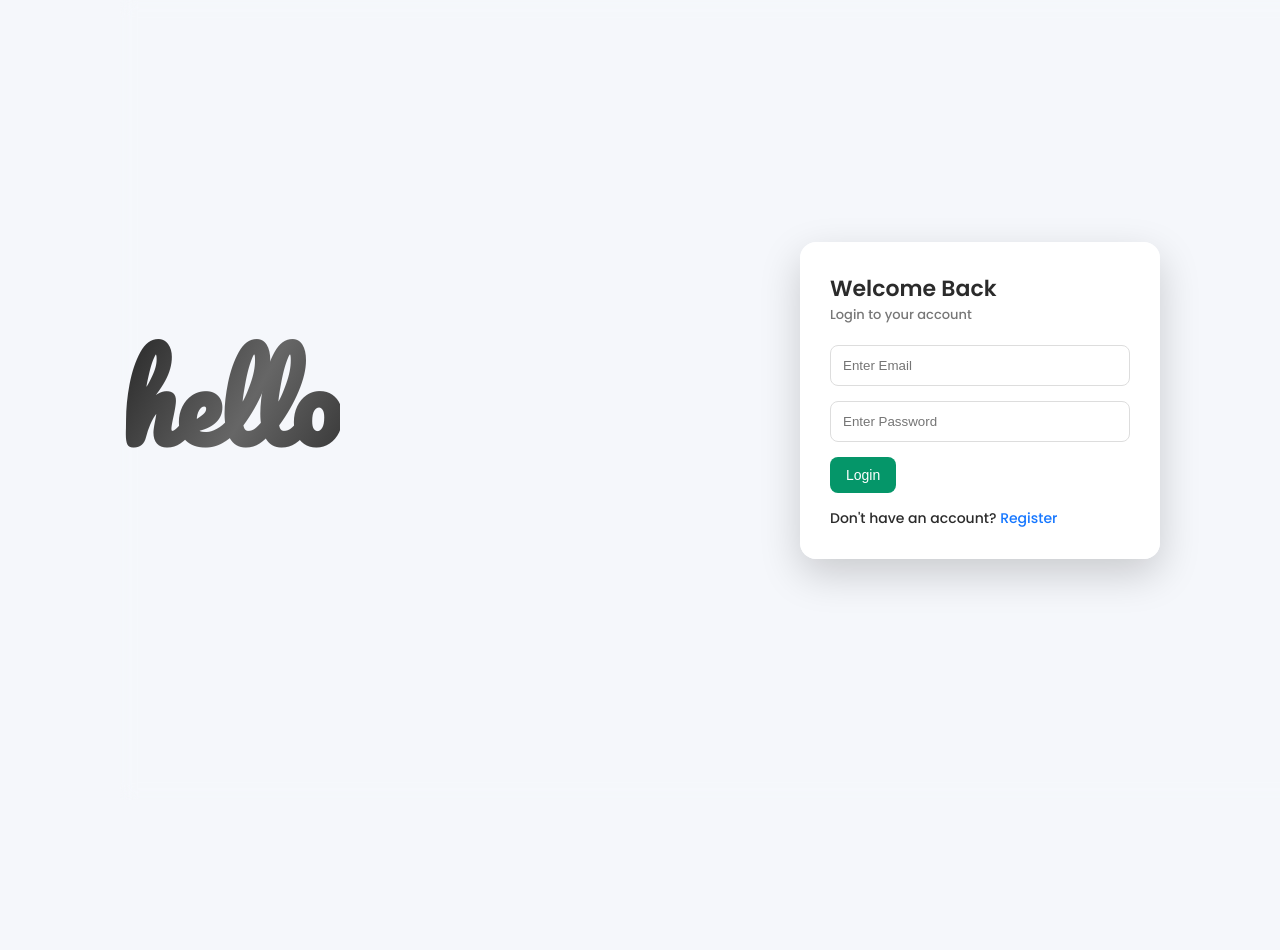
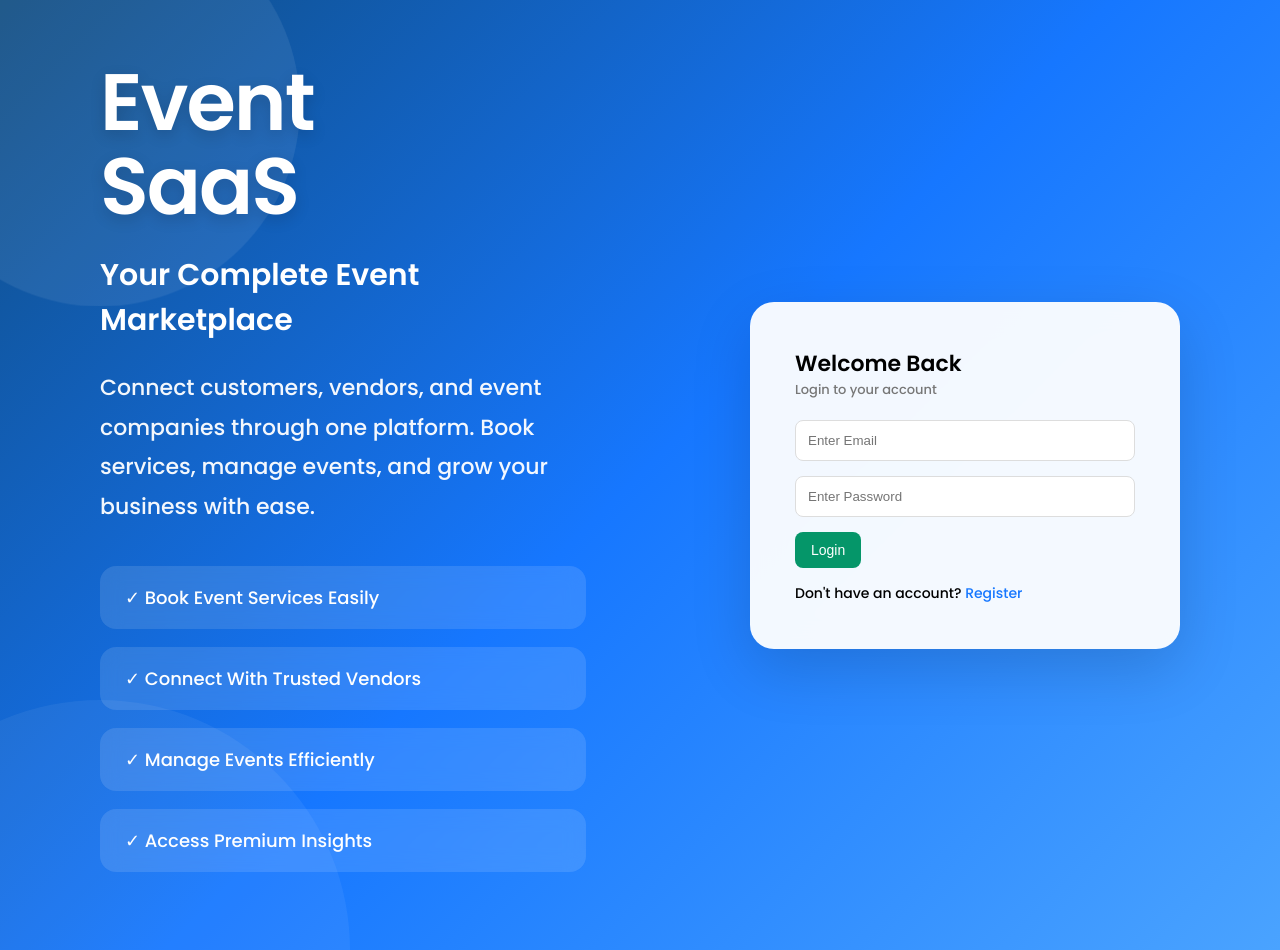
Before and after one commit to AliaSham/event_saas, a PHP site: page /auth/login.php in a window 1280 px wide; the page is wider, and only the part inside the window is pictured. Before the commit the page ends 586 px from the top of that part, so only its background shows below. Run offline with PHP 8.4, Linux system fonts and the light colour scheme.

Commit message:
Improve login and register UI

```diff
--- a/assets/css/style.css
+++ b/assets/css/style.css
@@ -5,10 +5,24 @@
     padding: 0;
 }
 
-body {
-    font-family: 'Poppins', sans-serif;
-    background: #f5f7fb;
-    color: #2b2b2b;
+body{
+
+    margin:0;
+    padding:0;
+
+    min-height:100vh;
+
+    background:linear-gradient(
+        135deg,
+        #1565C0,
+        #2979FF,
+        #4A90E2
+    );
+
+    font-family:'Poppins',sans-serif;
+
+    overflow-x:hidden;
+
 }
 
 :root {
@@ -80,12 +94,17 @@ a {
 }
 
 .btn-primary {
-    background: #1677ff;
-    color: #fff;
-}
-
-.btn-primary:hover {
-    background: #125fd1;
+
+    background:#1677ff;
+    color:#fff;
+    transition:.3s;
+}
+.btn-primary:hover{
+
+    background:#125fd1;
+
+    transform:translateY(-2px);
+
 }
 
 .btn-delete {
@@ -231,67 +250,138 @@ a {
 }
 
 /* ===== AUTH (LOGIN / REGISTER) ===== */
-.auth-wrapper {
-    position: relative;
-    display: flex;
-    align-items: center;
-    justify-content: space-between;
-
-    height: 100vh;
-    padding: 0 120px;
-
-    background: url('/event_saas/assets/images/bg.jpg') no-repeat center;
-    background-size: cover;
-}
-
+.auth-wrapper{
+    min-height:100vh;
+    width:100%;
+    display:flex;
+    justify-content:space-between;
+    align-items:center;
+
+    padding:60px 100px;
+    box-sizing:border-box;
+    position:relative;
+
+    background:linear-gradient(
+        135deg,
+        #0f4c81,
+        #1677ff,
+        #4aa3ff
+    );
+
+    overflow:hidden;
+}
+
+.auth-left{
+    color:white;
+    width:45%;
+}
+
+.auth-left h1{
+
+    font-size:80px;
+    font-weight:700;
+    line-height:1.05;
+    margin-bottom:25px;
+    color:white;
+    letter-spacing:-2px;
+    text-shadow:
+    0 5px 15px rgba(0,0,0,.15);
+    opacity:0;
+    animation:fadeUp .8s ease forwards;
+}
+
+.auth-left h3{
+
+    font-size:30px;
+    font-weight:600;
+    color:white;
+    margin-bottom:25px;
+    opacity:0;
+    animation:fadeUp 0.8s ease .3s forwards;
+
+}
+
+.auth-left p{
+    font-size:22px;
+    line-height:1.8;
+    color:rgba(255,255,255,.95);
+    max-width:700px;
+    margin-bottom:40px;
+    opacity:0;
+    animation:fadeUp 0.8s ease .6s forwards;
+}
+
+.auth-left ul{
+    list-style:none;
+    padding:0;
+}
+
+.auth-left li{
+
+    list-style:none;
+    background:rgba(255,255,255,.12);
+    backdrop-filter:blur(10px);
+    padding:18px 25px;
+    border-radius:16px;
+    margin-bottom:18px;
+    font-size:18px;
+    font-weight:500;
+    color:white;
+    opacity:0;
+    animation:fadeUp .8s ease forwards;
+    transition:.3s;
+
+}
+.auth-left li:nth-child(1){
+    animation-delay:.9s;
+}
+
+.auth-left li:nth-child(2){
+    animation-delay:1.1s;
+}
+
+.auth-left li:nth-child(3){
+    animation-delay:1.3s;
+}
+
+.auth-left li:nth-child(4){
+    animation-delay:1.5s;
+}
+
+.auth-left li:hover{
+
+    transform:translateX(8px);
+
+    background:rgba(255,255,255,.18);
+
+}
 /* BLUR */
-.overlay {
-    position: absolute;
-    width: 100%;
-    height: 100%;
-    backdrop-filter: blur(8px);
-}
-
-/* LEFT TEXT */
-.hello-text {
-    position: relative;
-    z-index: 2;
-
-    font-family: 'Pacifico', cursive;
-    font-size: 110px;
-
-    background: linear-gradient(
-        120deg,
-        #000 0%,
-        #333 25%,
-        #666 50%,
-        #333 75%,
-        #000 100%
-    );
-
-    background-size: 200% auto;
-    background-clip: text;
-    -webkit-background-clip: text;
-    -webkit-text-fill-color: transparent;
-
-    animation: shine 3s linear infinite, fadeScale 1.2s ease forwards;
-
-    opacity: 0;
-    transform: scale(0.8);
+.overlay{
+    display:none;
 }
 
 /* RIGHT CARD */
-.auth-card {
-    position: relative;
-    z-index: 2;
-
-    width: 360px;
-    padding: 30px;
-
-    border-radius: 16px;
-    background: rgba(255,255,255,0.96);
-
-    box-shadow: 0 15px 40px rgba(0,0,0,0.18);
+.auth-card{
+
+    width:430px;
+    background:rgba(255,255,255,.95);
+    backdrop-filter:blur(15px);
+    border-radius:24px;
+    padding:45px;
+    box-shadow:
+    0 20px 60px rgba(0,0,0,.15);
+    opacity:0;
+    animation:fadeUp 1s ease .5s forwards;
+    transition:.4s;
+
+}
+.auth-card:hover{
+
+    transform:translateY(-6px);
+
+    box-shadow:
+    0 30px 80px rgba(0,0,0,.20);
+
 }
 
 /* TEXT */
@@ -1409,3 +1499,113 @@ a {
 .analytics-table tr:hover{
     background: #f8fafc;
 }
+
+.auth-wrapper::after{
+
+    content:"";
+
+    position:absolute;
+
+    width:500px;
+
+    height:500px;
+
+    border-radius:50%;
+
+    background:rgba(255,255,255,.06);
+
+    bottom:-250px;
+
+    left:-150px;
+
+}
+@media(max-width:1200px){
+
+    .auth-wrapper{
+
+        flex-direction:column;
+
+        justify-content:center;
+
+        gap:50px;
+
+        padding:50px;
+
+    }
+
+    .auth-left{
+
+        text-align:center;
+
+    }
+
+    .auth-left h1{
+
+        font-size:60px;
+
+    }
+
+}
+@keyframes fadeUp{
+
+    from{
+        opacity:0;
+        transform:translateY(30px);
+    }
+
+    to{
+        opacity:1;
+        transform:translateY(0);
+    }
+
+}
+.auth-wrapper::before{
+
+    content:"";
+
+    position:absolute;
+
+    width:400px;
+
+    height:400px;
+
+    background:rgba(255,255,255,.08);
+
+    border-radius:50%;
+
+    top:-100px;
+
+    left:-100px;
+
+    animation:floatCircle 8s ease-in-out infinite;
+
+}
+@keyframes floatCircle{
+
+    0%{
+        transform:translateY(0);
+    }
+
+    50%{
+        transform:translateY(25px);
+    }
+
+    100%{
+        transform:translateY(0);
+    }
+
+}
+.auth-card input{
+
+    transition:.3s;
+
+}
+
+.auth-card input:focus{
+
+    transform:scale(1.02);
+
+    box-shadow:
+    0 0 15px rgba(22,119,255,.20);
+
+}
--- a/auth/login.php
+++ b/auth/login.php
@@ -87,7 +87,27 @@ if ($_SERVER['REQUEST_METHOD'] == 'POST') {
 
     <div class="overlay"></div>
 
-    <h1 class="hello-text">hello</h1>
+    <div class="auth-left">
+
+   <h1>Event<br>SaaS</h1>
+
+    <h3>Your Complete Event Marketplace</h3>
+
+    <p>
+    Connect customers, vendors, and event companies
+    through one platform. Book services, manage events,
+    and grow your business with ease.
+    </p>
+
+    <ul>
+
+    <li>✓ Book Event Services Easily</li>
+    <li>✓ Connect With Trusted Vendors</li>
+    <li>✓ Manage Events Efficiently</li>
+    <li>✓ Access Premium Insights</li>
+    </ul>
+
+</div>
 
     <div class="auth-card">
 
```
Also changed, not shown: auth/register.php (+19 -1 lines), auth/vendor_register.php (+19 -1 lines).
